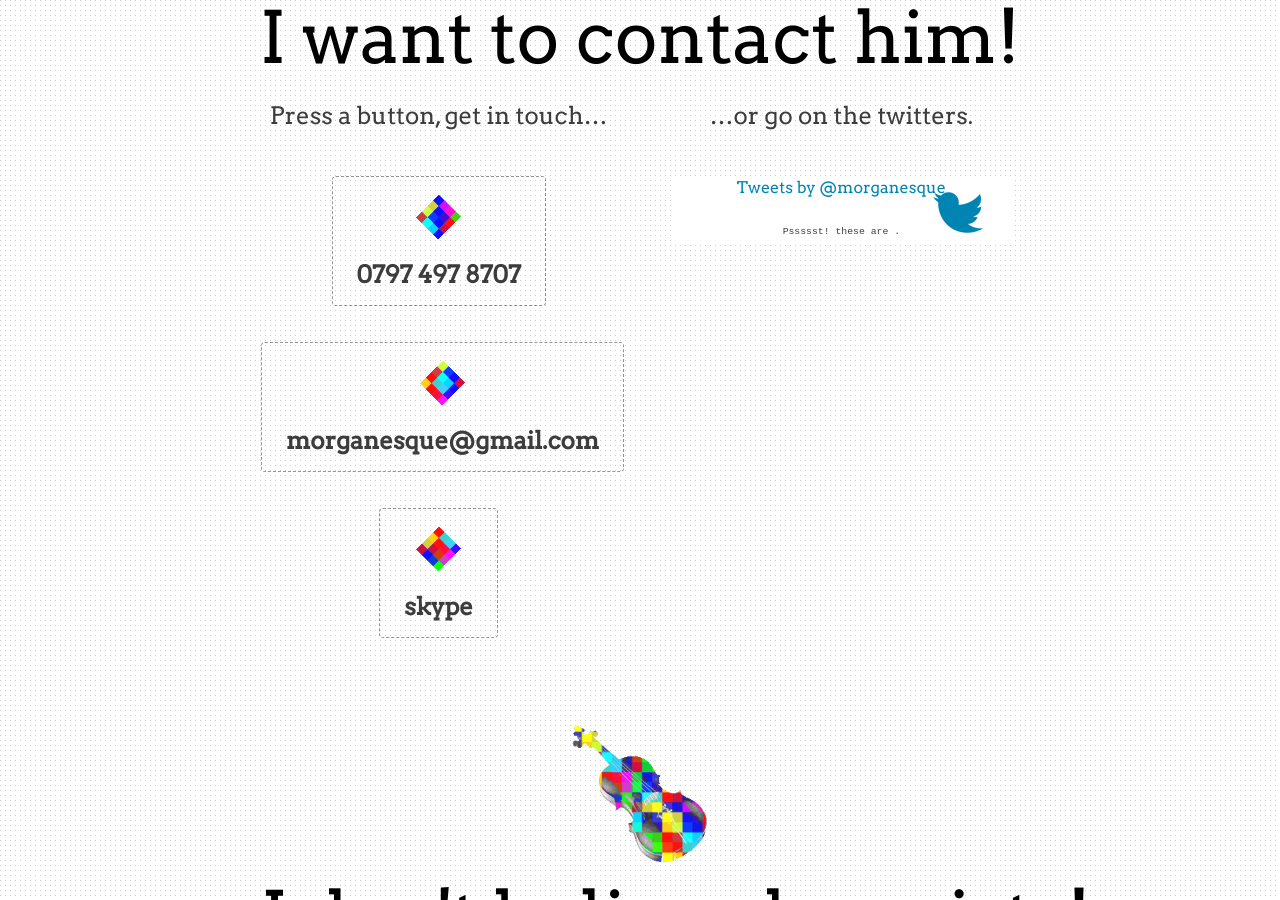
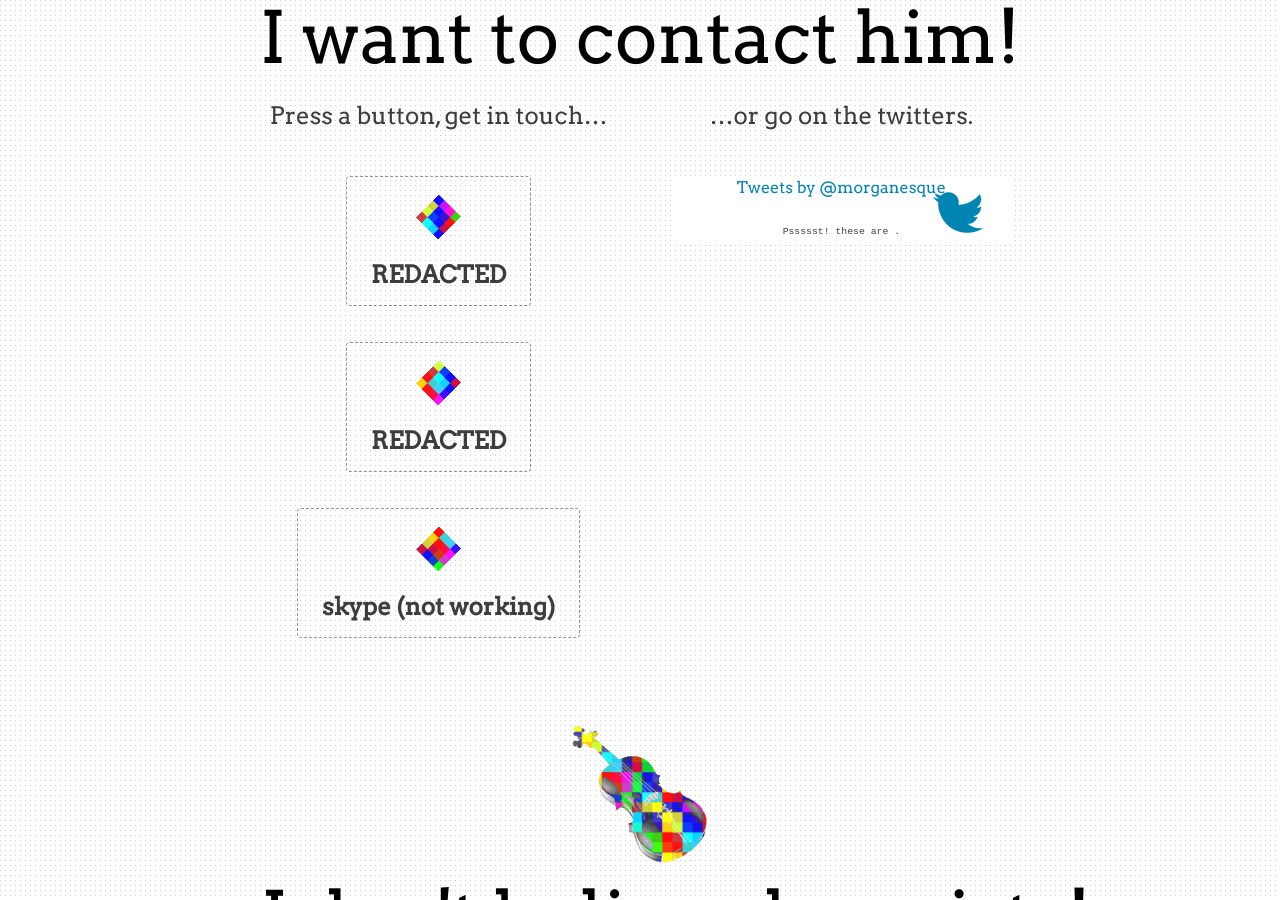
Before and after one commit to morganesque/morganesque.github.io, a Jekyll site: the page built from front.html, in a window 1280 px wide and 900 px high, scrolled down 4475 px. Built offline with Jekyll 4.4.1, drawn with Linux system fonts in a browser that asks for light colours; comment, search, counter and statistics services are not loaded.

Commit message:
Removing contact details - no longer needed.

```diff
--- a/_includes/page-contact.html
+++ b/_includes/page-contact.html
@@ -5,9 +5,9 @@
     </div><!--
  --><div class="the__groover buttons">
         <p class="standfirst">Press a button, get in touch&hellip;</p>
-        <p class="link"><a class="button" href="tel:07974978707"><span class="icon icon7 image-icon"></span>0797&nbsp;497&nbsp;8707</a></p>
-        <p class="link"><a class="button" href="mailto:morganesque@gmail.com"><span class="icon icon8 image-icon"></span>morganesque@gmail.com</a></p>
-        <p class="link"><a class="button" href="skype:tomghijklmno?call"><span class="icon icon9 image-icon"></span>skype</a></p>
+        <p class="link"><a class="button" href="tel:000"><span class="icon icon7 image-icon"></span>REDACTED</a></p>
+        <p class="link"><a class="button" href="mailto:aaa"><span class="icon icon8 image-icon"></span>REDACTED</a></p>
+        <p class="link"><a class="button" href="skype:ttt?call"><span class="icon icon9 image-icon"></span>skype (not working)</a></p>
     </div><!--
  --><div class="the__groover twitter">
         <p class="standfirst">&hellip;or go on the twitters.</p>
```
